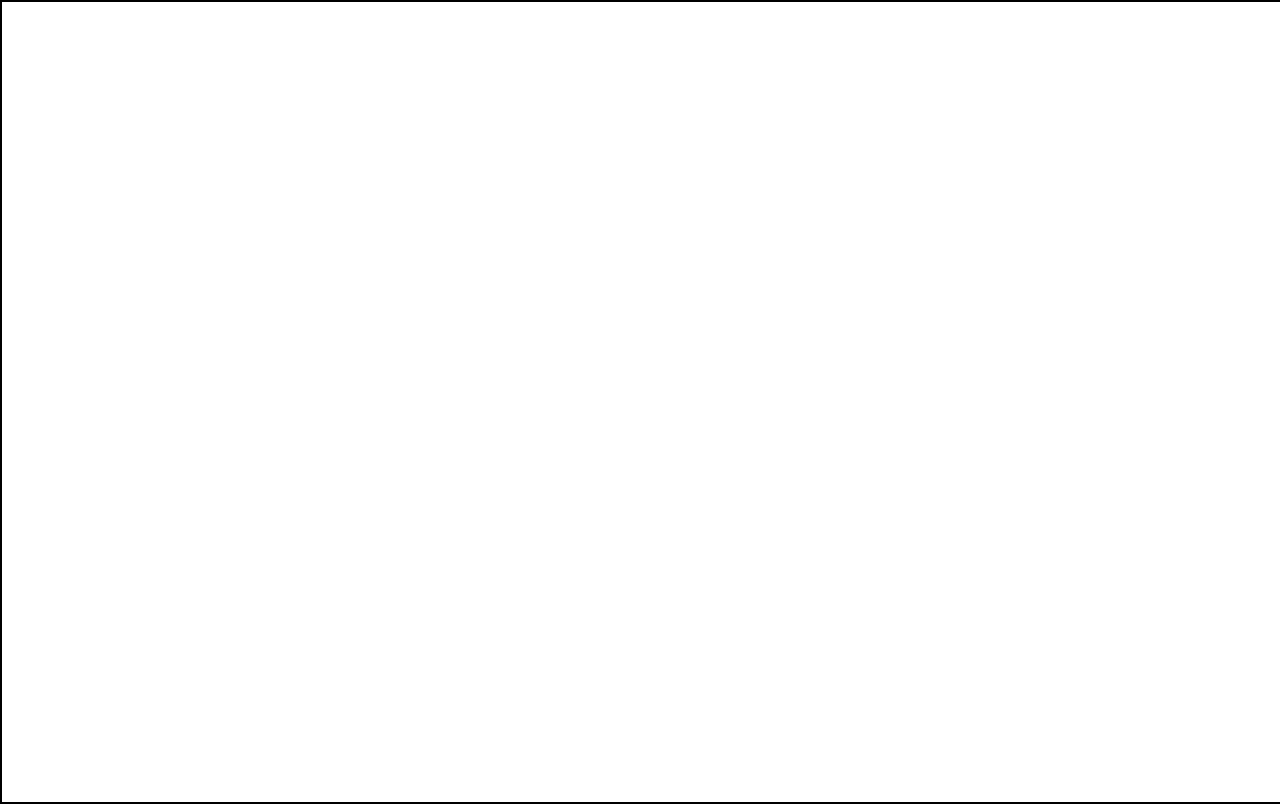
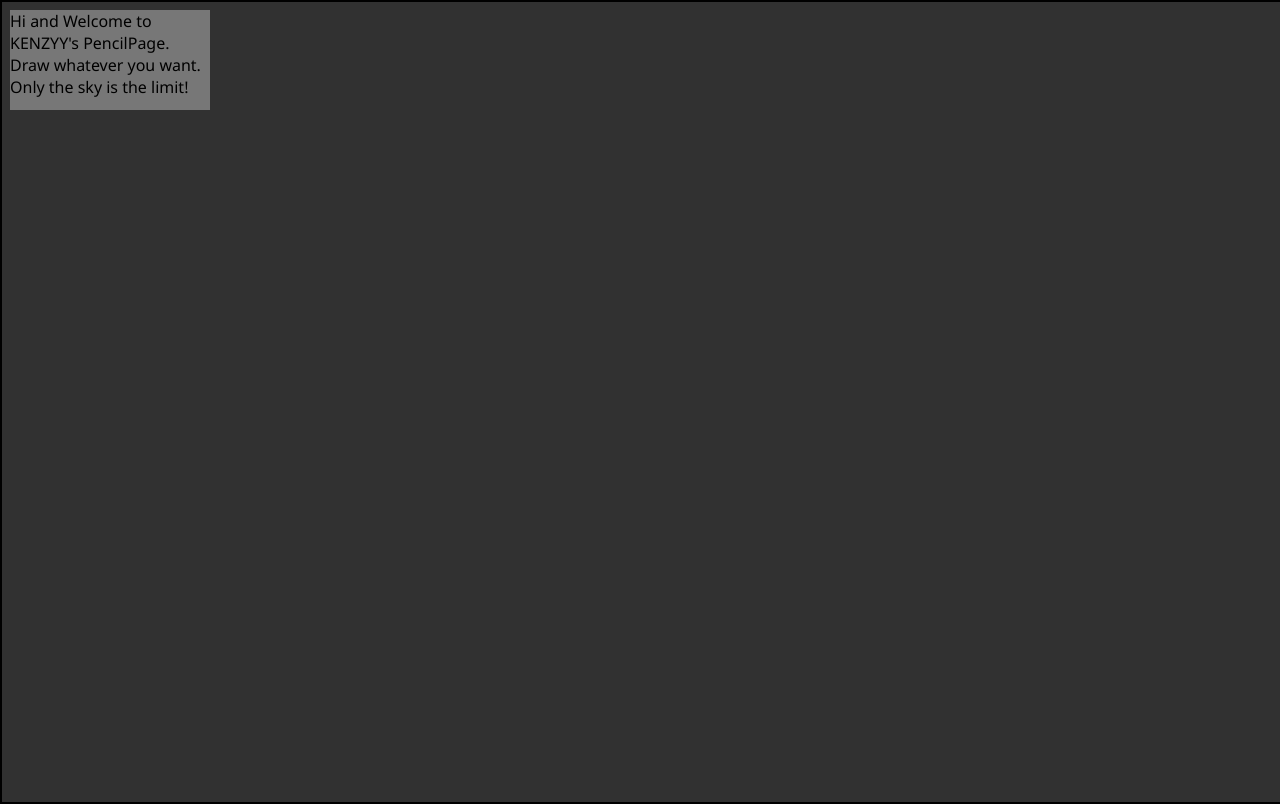
Before and after one commit to MikkelKarlsson/DrawingFun, a plain HTML site: page index.html in a window 1280 px wide. Drawn offline with Linux system fonts and the light colour scheme.

Commit message:
made a wrapper

```diff
--- a/index.html
+++ b/index.html
@@ -10,5 +10,15 @@
 <body>
     <canvas id="canvas"></canvas>
     <script src="app.js"></script>
+
+
+    <div id="wrapper">
+        <div style="position: absolute; left: 10px; top: 10px; width:200px; height:100px; background-color: rgb(119, 119, 119); font-family: 'Segoe UI', Tahoma, Geneva, Verdana, sans-serif;">
+            Hi and Welcome to KENZYY's PencilPage.
+            <br>Draw whatever you want.
+            Only the sky is the limit!
+        </div>
+    </div>
+
 </body>
 </html>
--- a/style.css
+++ b/style.css
@@ -6,4 +6,5 @@
 
 #canvas {
     border: 2px solid black;
+    background-color: rgb(49, 49, 49) ;
 }
```
